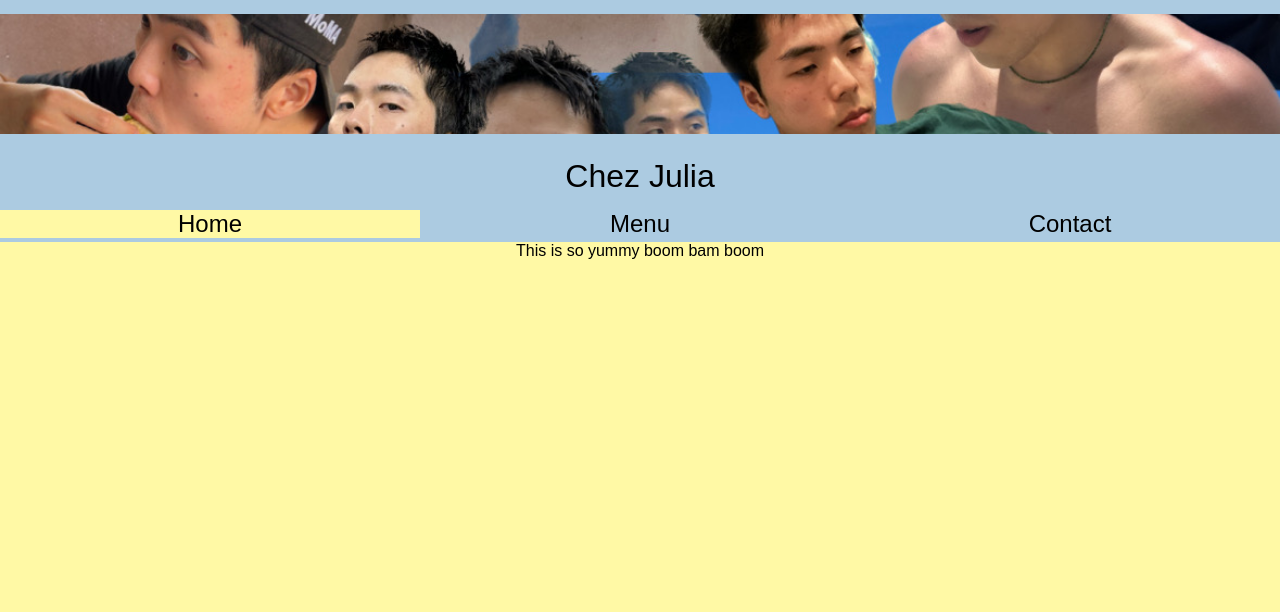
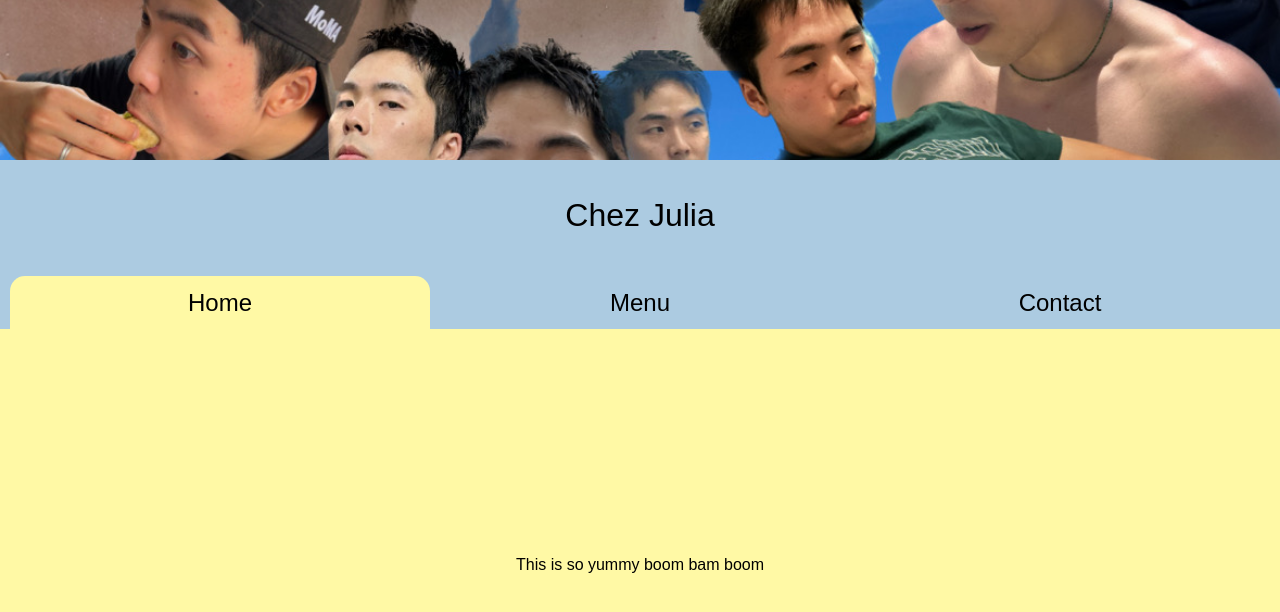
Before and after one commit to jmy-k/restaurant-page, a website built with webpack: page src/index.html in a window 1280 px wide. Built offline with nearby package versions, Linux system fonts and the light colour scheme.

Commit message:
added basic styling so it looks like "tabs"
i'm still really bad at cropping images.

```diff
--- a/src/header.js
+++ b/src/header.js
@@ -2,30 +2,38 @@ const headBannerFunction = () => {
     const headBanner = document.createElement('div');
     headBanner.id="head-banner";
 
+    const bannerImgContainer = document.createElement('div');
+    bannerImgContainer.id="banner-img-container"
     const bannerImg = document.createElement('img');
     bannerImg.src="../src/banner.jpg";
     bannerImg.id="banner-image"
-    headBanner.appendChild(bannerImg);
+    bannerImgContainer.appendChild(bannerImg);
+    headBanner.appendChild(bannerImgContainer);
 
     const headerTitle=document.createElement('div');
     headerTitle.id="restaurant-title";
     headerTitle.textContent="Chez Julia";
     headBanner.appendChild(headerTitle);
 
+    const tabTitles = document.createElement('div');
+    tabTitles.id="tab-titles"
+
     const homeTitle=document.createElement('div');
     homeTitle.id="home-title";
     homeTitle.textContent="Home";
-    headBanner.appendChild(homeTitle);
+    tabTitles.appendChild(homeTitle);
 
     const menuTitle=document.createElement('div');
     menuTitle.id="menu-title";
     menuTitle.textContent="Menu";
-    headBanner.append(menuTitle);
+    tabTitles.append(menuTitle);
 
     const contactTitle=document.createElement('div');
     contactTitle.id="contact-title";
     contactTitle.textContent="Contact";
-    headBanner.append(contactTitle);
+    tabTitles.append(contactTitle);
+
+    headBanner.appendChild(tabTitles);
 
     return headBanner;
 }
--- a/src/style.css
+++ b/src/style.css
@@ -23,11 +23,16 @@ body{
 #intro{
     grid-row:2/3;
     height:100%;
+
+    display:flex;
+    justify-content: center;
+    align-items: center;
+
     background-color: #FFF9A5;
 }
 
 #intro-text{
-    height:100%;
+
 }
 
 
@@ -36,40 +41,54 @@ body{
     grid-row:1/2;
 
     display:grid;
-    grid-template-columns: repeat(3, 1fr);
-    grid-template-rows: 4fr 1fr 1fr;
+    grid-template-rows: 2fr 1fr 0.5fr;
     gap:10px;
 
     text-align: center;
     justify-content: center;
     align-items: center;
 
+    width:100vw;
     margin:0px;
     padding:0px;
 }
 
+#banner-img-container{
+    grid-row:1/2;
+}
+
 #banner-image{
-    grid-column: 1/4;
-    grid-row:1/2;
-
     width:100vw;
-    height:15vh;
-    object-fit: cover;
+    height:20vh;
+    object-fit:cover;
     object-position:100% 30%;
 }
 
 #restaurant-title{
-    grid-column: 1/4;
     grid-row:2/3;
     font-size:2rem;
 
     background-color: #ACCBE1;
 }
 
+#tab-titles{
+    display:grid;
+    grid-template-columns: repeat(3,1fr);
+
+    padding:10px;
+}
+
 #home-title, #menu-title, #contact-title{
-    grid-row:3/4;
+    display:flex;
 
     font-size:1.5rem;
+    border-radius: 15px;
+    text-align: center;
+    justify-content: center;
+    align-items: center;
+
+    height:125%;
+    padding-bottom:15px;
 }
 
 #home-title{
@@ -94,6 +113,8 @@ body{
     grid-template-columns: repeat(3,1fr);
     grid-template-rows: repeat(2,1fr);
     gap:10px;
+
+    background-color: #FFF9A5;
 }
 
 .menu-item{
@@ -116,17 +137,25 @@ body{
     object-fit: cover;
 }
 
+.item-image:hover{
+    -webkit-filter: drop-shadow(0px 0px 0px  #FFB8D1);
+    filter: drop-shadow(0px 0px 5px  #FFB8D1);
+}
+
 /* contact */
 #contact-container{
     display:grid;
     grid-template-columns: 1fr 1fr;
 
-    padding:16px;
+    background-color: #FFF9A5;
+
+    height:100%;
 }
 
 #contact-img-container{
     width:100%;
 
+    padding:10px;
 }
 
 #contact-img{
```
